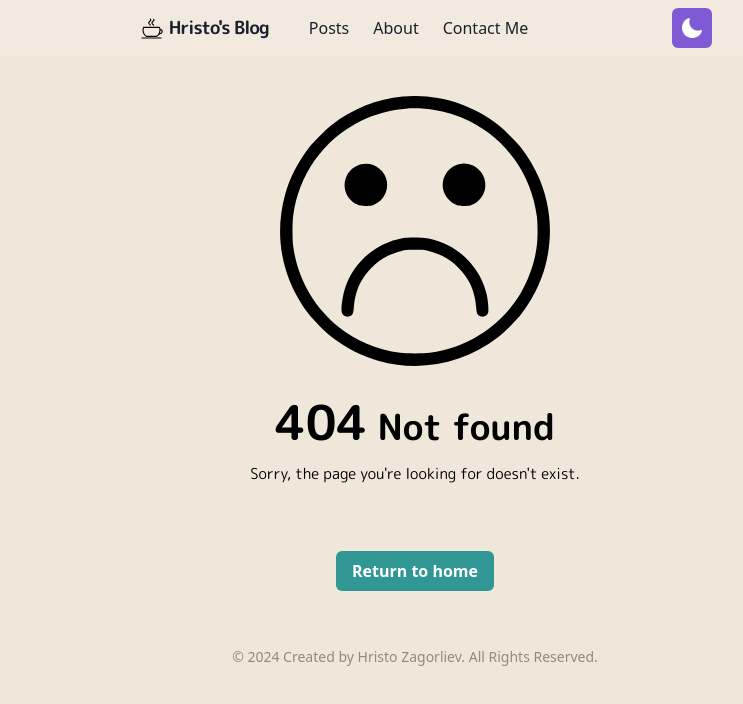
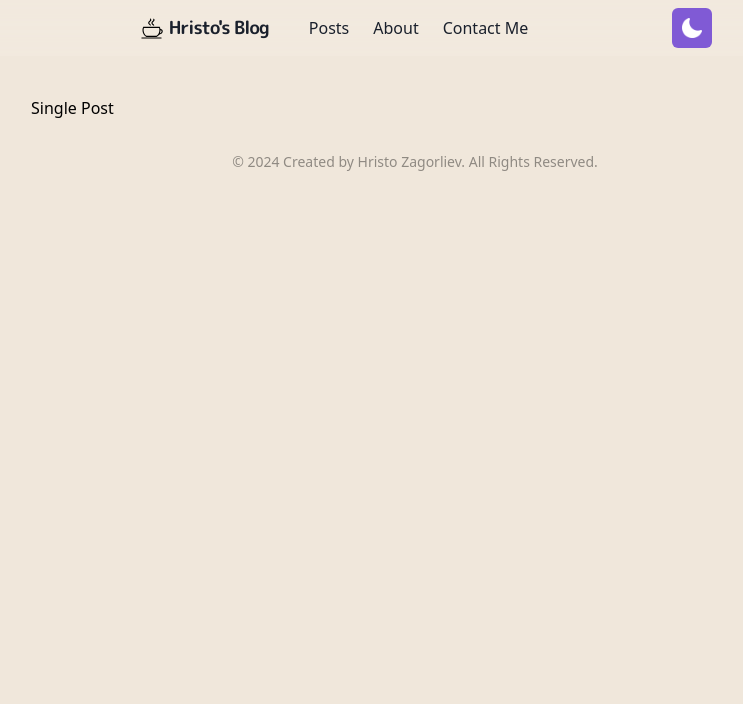
Before and after one commit to creed28/Personal-Blog, a Next.js app: page /posts/1 in a window 1280 px wide. Before the commit this address had no page. Shown: the top 704 px of the page, without its empty margins (225-968 px from the left). Built offline with nearby package versions, Linux system fonts and the light colour scheme.

Commit message:
Add Posts and Single Posts pages

```diff
--- /dev/null
+++ b/app/posts/[slug]/page.jsx
@@ -0,0 +1,11 @@
+import AnimatedPage from "../../../components/AnimatedPage"
+
+const SinglePost = () => {
+  return (
+    <AnimatedPage>
+      Single Post
+    </AnimatedPage>
+  )
+}
+
+export default SinglePost
--- /dev/null
+++ b/app/posts/page.jsx
@@ -0,0 +1,11 @@
+import AnimatedPage from '../../components/AnimatedPage';
+
+const Posts = () => {
+  return (
+    <AnimatedPage>
+      Posts
+    </AnimatedPage>
+  )
+}
+
+export default Posts
```
